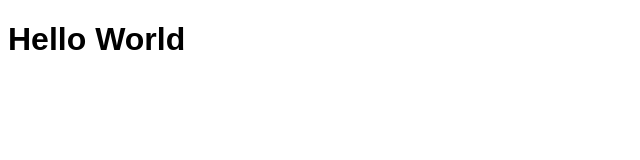
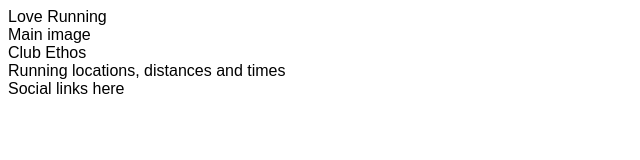
Before and after one commit to Irishbecky91/love-running, a plain HTML site: page index.html in a window 1280 px wide. Shown: the whole page, without its empty margins (0-640 px from the left). Drawn offline with Linux system fonts and the light colour scheme.

Commit message:
Add header section and footer elements

```diff
--- a/index.html
+++ b/index.html
@@ -10,6 +10,18 @@
     <title>Love Running</title>
 </head>
 <body>
-    <h1>Hello World</h1>
+    <header>Love Running</header>
+    <section>
+        Main image
+    </section>
+    <section>
+        Club Ethos
+    </section>
+    <section>
+        Running locations, distances and times
+    </section>
+    <footer>
+        Social links here
+    </footer>
 </body>
 </html>
```
